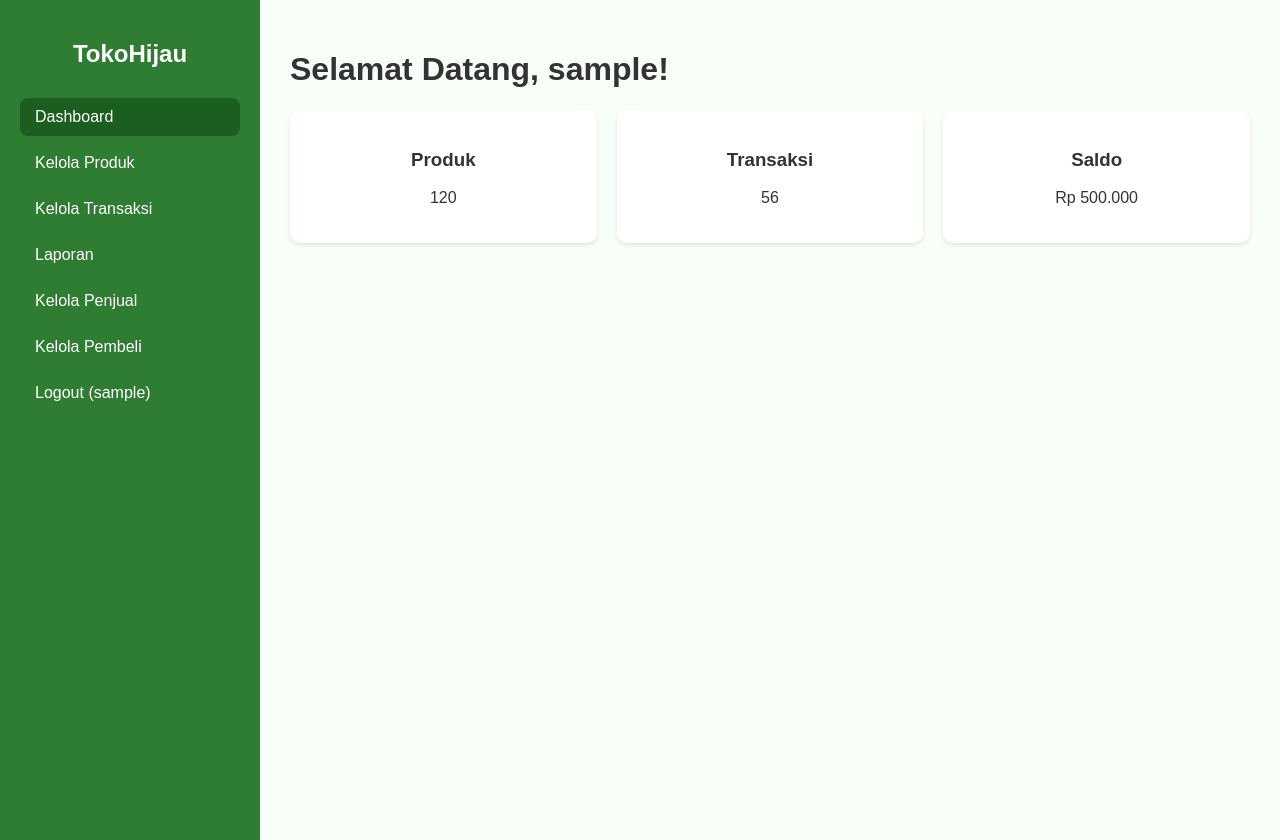
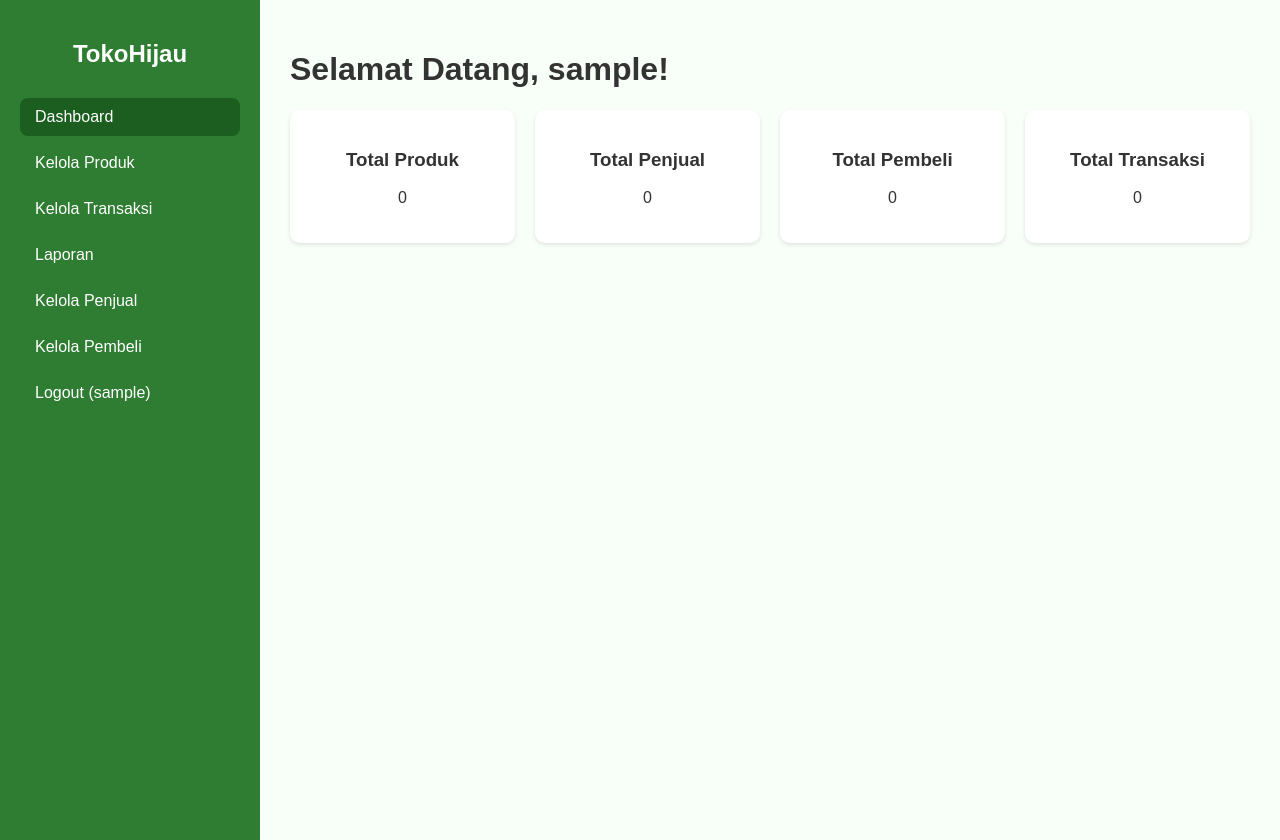
Before and after one commit to Faiznrfdhl/eprokesba_backend, a Django app: page / in a window 1280 px wide. Run offline with Django 5.2, Linux system fonts and the light colour scheme; the visitor is signed in with stand-in values (Sample User, id 1); data that the repository does not hold is empty.

Commit message:
dashboard views db

```diff
--- a/app/templates/dashboard.html
+++ b/app/templates/dashboard.html
@@ -1,17 +1,31 @@
 {% extends 'base.html' %}
+{% block title %}Dashboard - Eprokesba{% endblock %}
 {% load static %}
 
 {% block content %}
 <h1>Selamat Datang, {{ user.username }}!</h1>
 
-{% if pembeli %}
-  <p>Alamat: {{ pembeli.alamat }}</p>
-  <p>No. HP: {{ pembeli.no_telepon }}</p>
-{% endif %}
+<div class="cards">
 
-<div class="cards">
-  <div class="card"><h3>Produk</h3><p>120</p></div>
-  <div class="card"><h3>Transaksi</h3><p>56</p></div>
-  <div class="card"><h3>Saldo</h3><p>Rp 500.000</p></div>
+  <div class="card">
+    <h3>Total Produk</h3>
+    <p>{{ total_produk }}</p>
+  </div>
+
+  <div class="card">
+    <h3>Total Penjual</h3>
+    <p>{{ total_penjual }}</p>
+  </div>
+
+  <div class="card">
+    <h3>Total Pembeli</h3>
+    <p>{{ total_pembeli }}</p>
+  </div>
+
+  <div class="card">
+    <h3>Total Transaksi</h3>
+    <p>{{ total_transaksi }}</p>
+  </div>
+
 </div>
 {% endblock %}
--- a/app/views.py
+++ b/app/views.py
@@ -1,6 +1,9 @@
 from django.shortcuts import render, redirect
 from django.contrib.auth import authenticate, login, logout
 from django.contrib.auth.decorators import login_required
+from django.db.models import Sum, Count
+from django.db.models.functions import TruncMonth
+from app.models import Pembeli, Penjual, Produk, Transaksi, TransaksiItem
 
 def login_view(request):
     if request.method == "POST":
@@ -16,27 +19,107 @@ def login_view(request):
 
 @login_required
 def dashboard(request):
-    return render(request, 'dashboard.html')
+    total_produk = Produk.objects.count()
+    total_penjual = Penjual.objects.count()
+    total_pembeli = Pembeli.objects.count()
+    total_transaksi = Transaksi.objects.count()
+
+    context = {
+        "total_produk": total_produk,
+        "total_penjual": total_penjual,
+        "total_pembeli": total_pembeli,
+        "total_transaksi": total_transaksi,
+    }
+    return render(request, "dashboard.html", context)
 
 @login_required
 def produk(request):
-    return render(request, 'produk.html')
+    data = Produk.objects.all()
+    return render(request, 'produk.html', {'produk_list': data})
 
 @login_required
 def transaksi(request):
-    return render(request, 'transaksi.html')
+    transaksi_qs = Transaksi.objects.all().order_by("id_transaksi")
+    transaksi_data = []
+
+    for t in transaksi_qs:
+        items = TransaksiItem.objects.filter(transaksi=t)
+
+        produk_list = []
+        total_jumlah = 0
+
+        for item in items:
+            produk_list.append(f"{item.produk.nama_produk} ({item.jumlah})")
+            total_jumlah += item.jumlah
+
+        transaksi_data.append({
+            "id": t.id_transaksi,
+            "penjual": t.penjual.nama_penjual,
+            "pembeli": t.pembeli.nama,
+            "produk": ", ".join(produk_list),
+            "total_jumlah": total_jumlah,
+            "harga": t.total_harga,
+            "tanggal": t.tanggal,
+            "status": t.status_transaksi,
+        })
+
+    return render(request, "transaksi.html", {"transaksi_list": transaksi_data})
+
 
 @login_required
 def laporan(request):
-    return render(request, 'laporan.html')
+    total_transaksi = Transaksi.objects.count()
+    total_penjual = Penjual.objects.count()
+    total_pembeli = Pembeli.objects.count()
+    total_pendapatan = Transaksi.objects.filter(status_transaksi="Selesai") \
+                                        .aggregate(total=Sum("total_harga"))["total"] or 0
+
+    monthly_sales = (
+        Transaksi.objects.filter(status_transaksi="Selesai")
+        .annotate(month=TruncMonth("tanggal"))
+        .values("month")
+        .annotate(total=Sum("total_harga"))
+        .order_by("month")
+    )
+
+    labels = [m["month"].strftime("%b") for m in monthly_sales]
+    data = [m["total"] for m in monthly_sales]
+
+    transaksi_list = []
+    for trx in Transaksi.objects.all().order_by("-tanggal"):
+        items = TransaksiItem.objects.filter(transaksi=trx)
+
+        produk_list = ", ".join([f"{i.produk.nama_produk} ({i.jumlah})" for i in items])
+
+        transaksi_list.append({
+            "id": trx.id_transaksi,
+            "pembeli": trx.pembeli.nama,
+            "penjual": trx.penjual.nama_penjual,
+            "produk": produk_list,
+            "total": trx.total_harga,
+            "status": trx.status_transaksi,
+            "tanggal": trx.tanggal,
+        })
+
+    return render(request, "laporan.html", {
+        "total_transaksi": total_transaksi,
+        "total_penjual": total_penjual,
+        "total_pembeli": total_pembeli,
+        "total_pendapatan": total_pendapatan,
+        "transaksi_list": transaksi_list,
+        "chart_labels": labels,
+        "chart_data": data,
+    })
 
 @login_required
 def penjual(request):
-    return render(request, 'penjual.html')
+    data = Penjual.objects.all()
+    return render(request, 'penjual.html', {'penjual_list': data})
 
 @login_required
 def pembeli(request):
-    return render(request, 'pembeli.html')
+    data = Pembeli.objects.all()
+    return render(request, 'pembeli.html', {'pembeli_list': data})
 
 def logout_view(request):
     logout(request)
```
Also changed, not shown: app/static/js/laporan.js (+10 -9 lines), app/templates/laporan.html (+48 -13 lines), app/templates/pembeli.html (+20 -3 lines), app/templates/penjual.html (+21 -3 lines), app/templates/produk.html (+20 -7 lines), app/templates/transaksi.html (+26 -3 lines).
